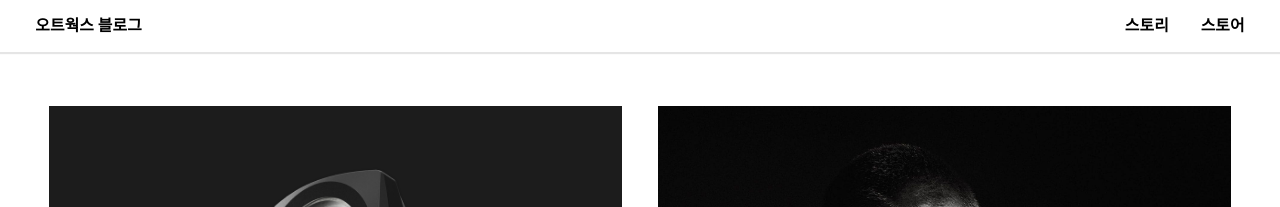
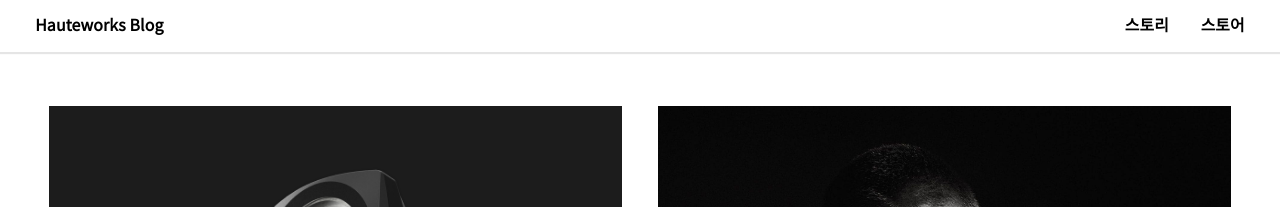
Before and after one commit to hauteworks/hauteworks-blog, a Jekyll site: the page built from index.html, in a window 1280 px wide. Shown: the top 207 px of the page. Built offline with Jekyll 4.4.1, drawn with Linux system fonts in a browser that asks for light colours; the list of posts is cut into pages by our own code.

Commit message:
changed site name

```diff
--- a/_config.yml
+++ b/_config.yml
@@ -5,7 +5,7 @@ permalink: /:year/:month/:day/:title/
 google_analytics:
 
 name: Thomas Vaeth
-title: 오트웍스 블로그
+title: Hauteworks Blog
 description: >
   Barber is a blog theme for Jekyll built by Thomas Vaeth for Samesies using HTML, Sass, and JavaScript.
 url: http://barber.samesies.io
```
